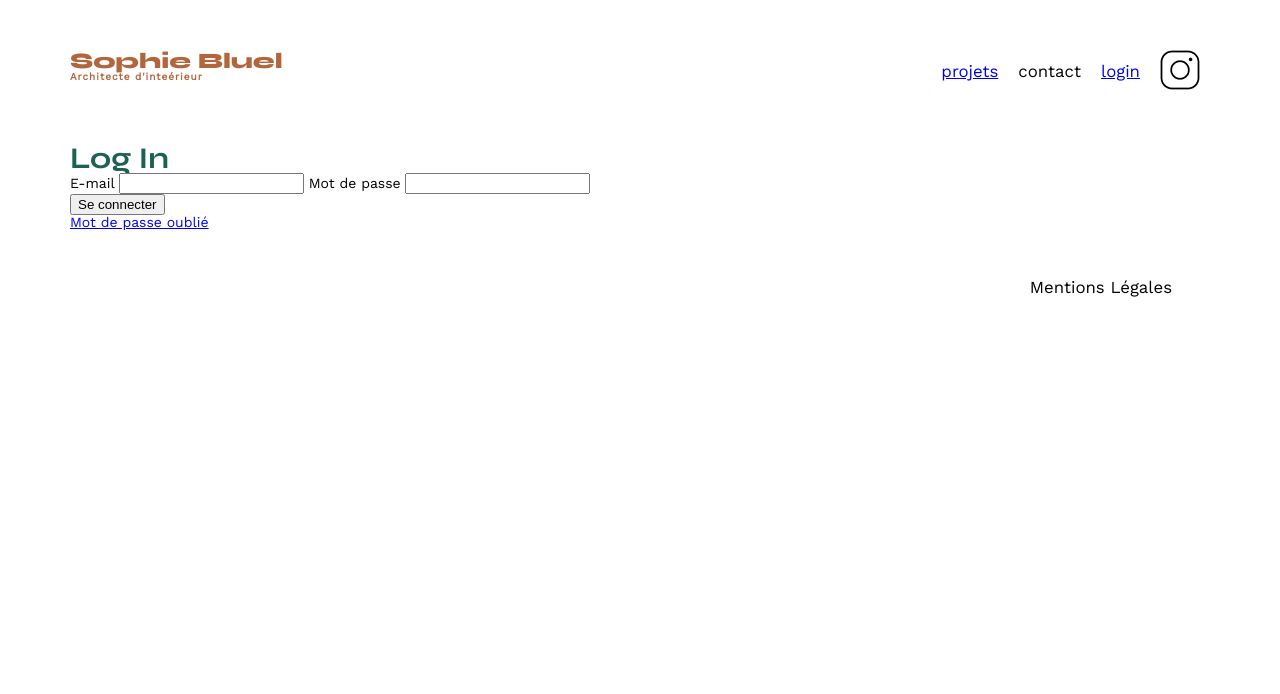
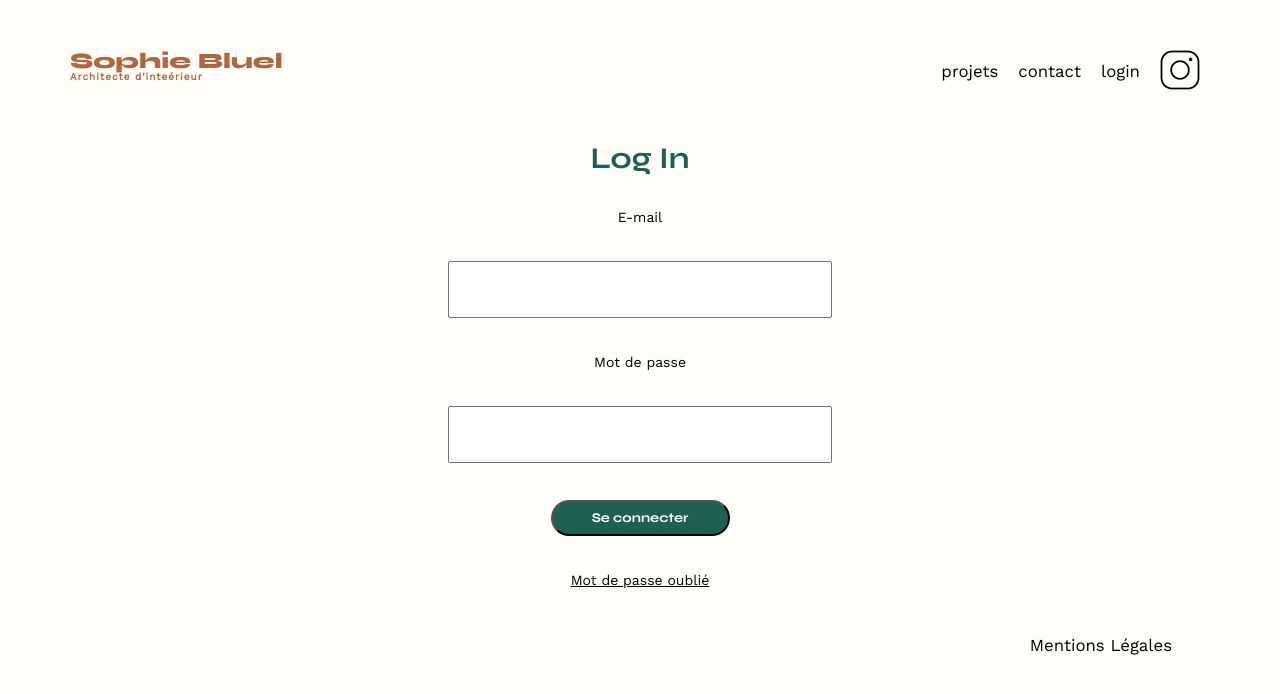
Before and after one commit to OCAntoni/Projet-6, a plain HTML site: page FrontEnd/login.html in a window 1280 px wide. Drawn offline with nearby package versions, Linux system fonts and the light colour scheme.

Commit message:
suppression styles liens reader + début page login

```diff
--- a/FrontEnd/assets/style.css
+++ b/FrontEnd/assets/style.css
@@ -95,6 +95,15 @@ nav li {
 	font-size: 1.2em;
 }
 
+nav li a {
+	text-decoration: none;
+	color: black;
+}
+
+nav a:hover {
+	color: #B1663C;
+}
+
 li:hover {
 	color: #B1663C;
 }
@@ -185,3 +194,51 @@ footer nav ul {
 	justify-content: flex-end;
 	margin: 2em
 }
+
+/*Page login*/
+
+html {
+	background: #FFFEF8;;
+}
+
+h2 {
+	margin-bottom: 37px;
+	display: flex;
+	justify-content: center;
+}
+
+.formulaire form {
+	display: flex;
+	flex-direction: column;
+	text-align: center;
+	align-items: center;
+	gap:37px;
+}
+
+.formulaire form input {
+	width: 33%;
+	height: 51px;
+	box-shadow: rgba(0, 0, 0, 0.09);
+}
+
+.formulaire button {
+	width: 179px;
+	height: 36px;
+	background-color: #1D6154;
+	border-radius: 60px;
+	color: white;
+	font-family: 'syne';
+	margin-top: 37px;
+	margin-bottom: 37px;
+}
+
+.formulaire .connect {
+	display: flex;
+	justify-content: center;
+}
+
+.formulaire a {
+	display: flex;
+	justify-content: center;
+	color: black;
+}
```
